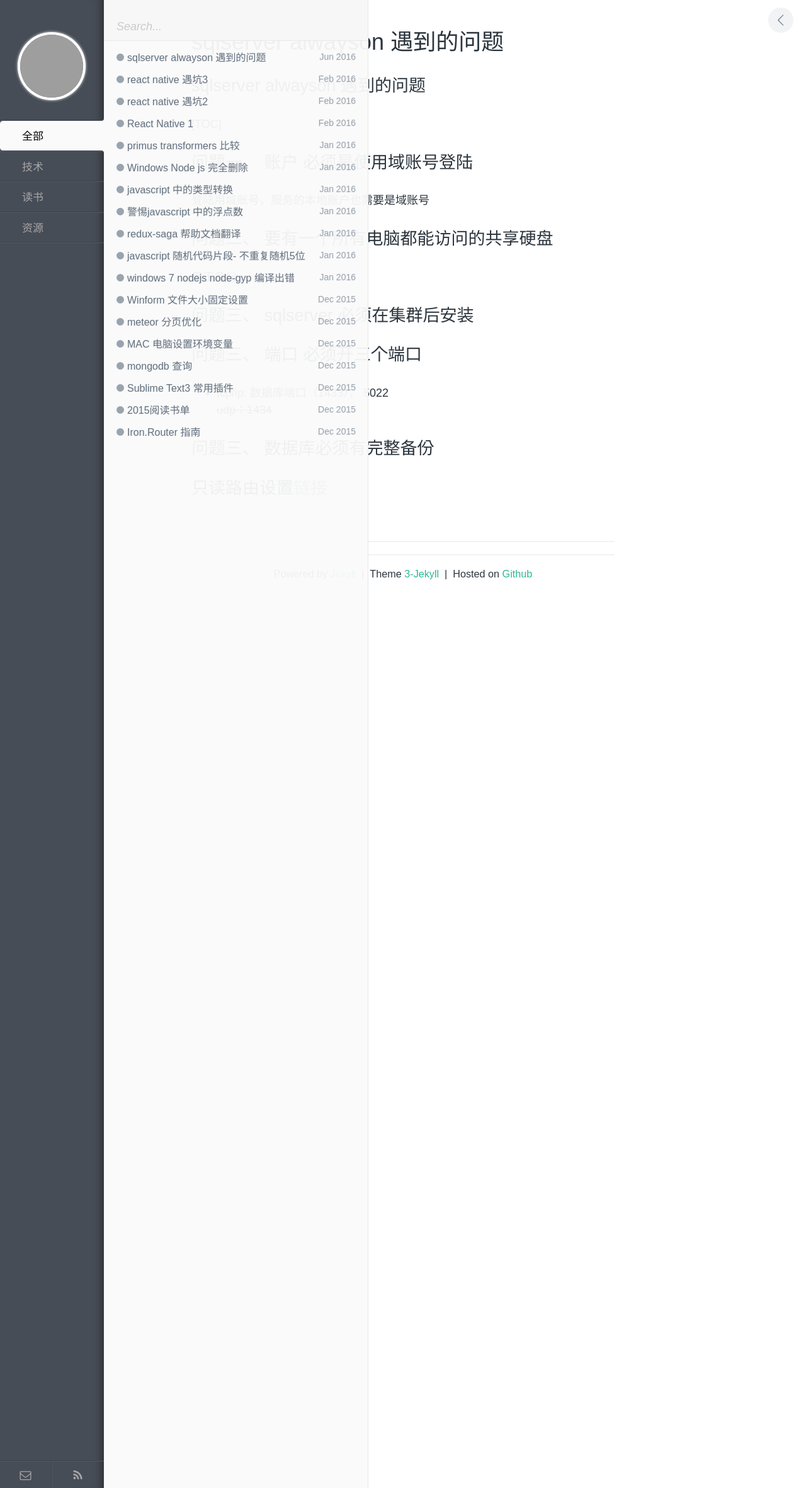
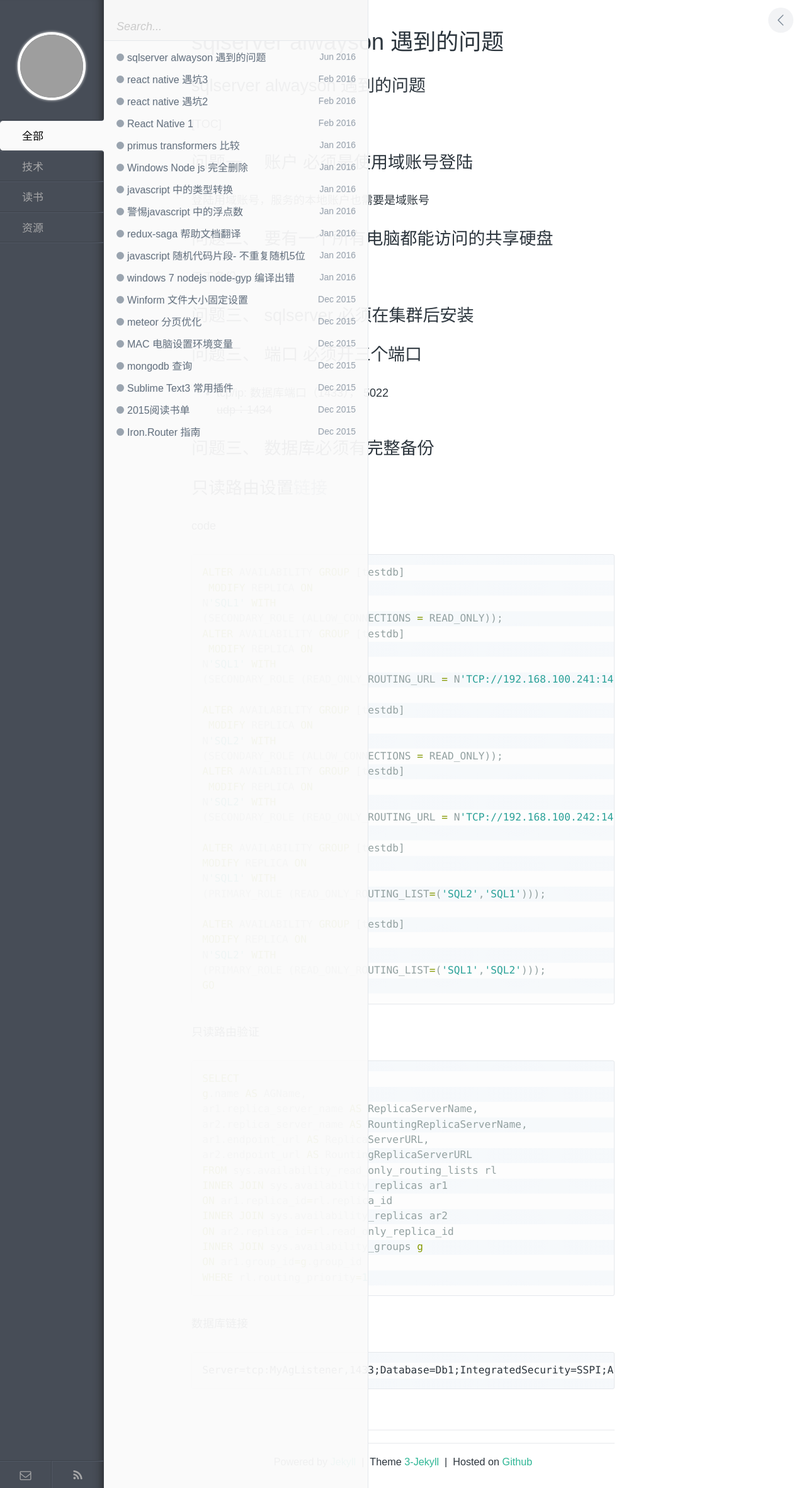
Before and after one commit to npmcdn-to-unpkg-bot/tomtangrx.github.io, a Jekyll site: the page built from _posts/tech/2016-06-20-sqlserver-alwayson-install.md, in a window 1280 px wide. Shown: the whole page at 63% size. Built offline with Jekyll 4.4.1, drawn with Linux system fonts in a browser that asks for light colours; comment, search, counter and statistics services are not loaded; grey boxes are pictures that could not be loaded.

Commit message:
添加只读路由

````diff
--- a/_posts/tech/2016-06-20-sqlserver-alwayson-install.md
+++ b/_posts/tech/2016-06-20-sqlserver-alwayson-install.md
@@ -37,3 +37,60 @@ keywords: sqlserver alwayson
 
 
 ## 只读路由设置[链接](https://technet.microsoft.com/zh-cn/library/hh710054.aspx#Prerequisites)
+
+code
+
+``` sql
+ALTER AVAILABILITY GROUP [testdb]
+ MODIFY REPLICA ON
+N'SQL1' WITH
+(SECONDARY_ROLE (ALLOW_CONNECTIONS = READ_ONLY));
+ALTER AVAILABILITY GROUP [testdb]
+ MODIFY REPLICA ON
+N'SQL1' WITH
+(SECONDARY_ROLE (READ_ONLY_ROUTING_URL = N'TCP://192.168.100.241:1433'));
+
+ALTER AVAILABILITY GROUP [testdb]
+ MODIFY REPLICA ON
+N'SQL2' WITH
+(SECONDARY_ROLE (ALLOW_CONNECTIONS = READ_ONLY));
+ALTER AVAILABILITY GROUP [testdb]
+ MODIFY REPLICA ON
+N'SQL2' WITH
+(SECONDARY_ROLE (READ_ONLY_ROUTING_URL = N'TCP://192.168.100.242:1433'));
+
+ALTER AVAILABILITY GROUP [testdb]
+MODIFY REPLICA ON
+N'SQL1' WITH
+(PRIMARY_ROLE (READ_ONLY_ROUTING_LIST=('SQL2','SQL1')));
+
+ALTER AVAILABILITY GROUP [testdb]
+MODIFY REPLICA ON
+N'SQL2' WITH
+(PRIMARY_ROLE (READ_ONLY_ROUTING_LIST=('SQL1','SQL2')));
+GO
+```
+只读路由验证
+
+``` sql
+SELECT
+g.name AS AGName,
+ar1.replica_server_name AS ReplicaServerName,
+ar2.replica_server_name AS RountingReplicaServerName,
+ar1.endpoint_url AS ReplicaServerURL,
+ar2.endpoint_url AS RountingReplicaServerURL
+FROM sys.availability_read_only_routing_lists rl
+INNER JOIN sys.availability_replicas ar1
+ON ar1.replica_id=rl.replica_id
+INNER JOIN sys.availability_replicas ar2
+ON ar2.replica_id=rl.read_only_replica_id
+INNER JOIN sys.availability_groups g
+ON ar1.group_id=g.group_id
+WHERE rl.routing_priority=1
+```
+
+数据库链接
+
+```
+Server=tcp:MyAgListener,1433;Database=Db1;IntegratedSecurity=SSPI;ApplicationIntent=ReadOnly;MultiSubnetFailover=True
+```
````
